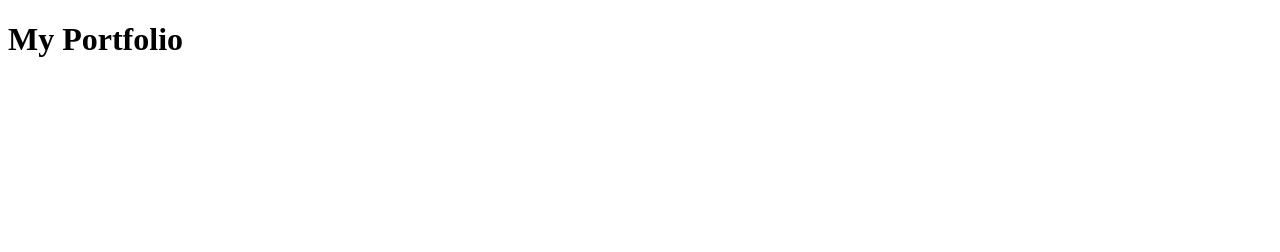
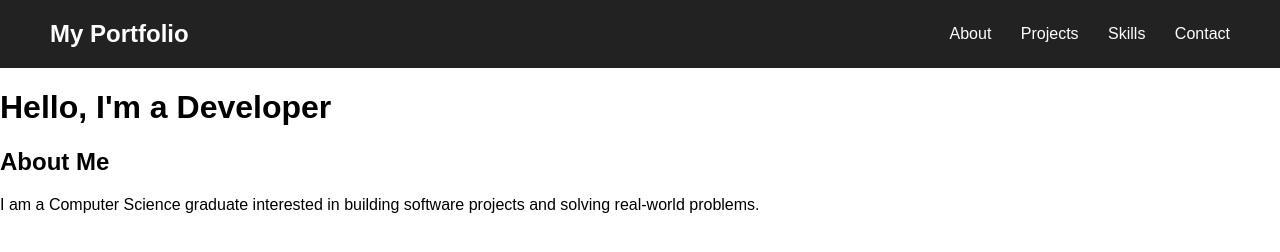
Before and after one commit to SiddhantMS/portfolio, a plain HTML site: page index.html in a window 1280 px wide. Drawn offline with Linux system fonts and the light colour scheme.

Commit message:
add portfolio navigation

```diff
--- a/index.html
+++ b/index.html
@@ -2,8 +2,31 @@
 <html>
 <head>
     <title>My Portfolio</title>
+    <link rel="stylesheet" href="style.css">
 </head>
+
 <body>
-    <h1>My Portfolio</h1>
+
+    <nav>
+        <div class="logo">My Portfolio</div>
+
+        <div class="nav-links">
+            <a href="#about">About</a>
+            <a href="#projects">Projects</a>
+            <a href="#skills">Skills</a>
+            <a href="#contact">Contact</a>
+        </div>
+    </nav>
+
+    <h1>Hello, I'm a Developer</h1>
+
+    <section id="about">
+        <h2>About Me</h2>
+        <p>
+            I am a Computer Science graduate interested in
+            building software projects and solving real-world problems.
+        </p>
+    </section>
+
 </body>
 </html>
--- /dev/null
+++ b/style.css
@@ -0,0 +1,28 @@
+body {
+    margin: 0;
+    font-family: Arial, sans-serif;
+}
+
+nav {
+    display: flex;
+    justify-content: space-between;
+    align-items: center;
+    padding: 20px 50px;
+    background-color: #222;
+}
+
+.logo {
+    color: white;
+    font-size: 24px;
+    font-weight: bold;
+}
+
+.nav-links a {
+    color: white;
+    text-decoration: none;
+    margin-left: 25px;
+}
+
+.nav-links a:hover {
+    color: #00adb5;
+}
```
